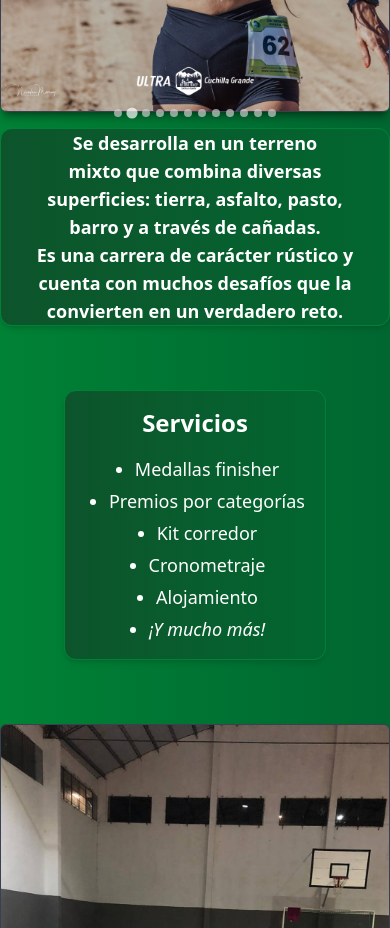
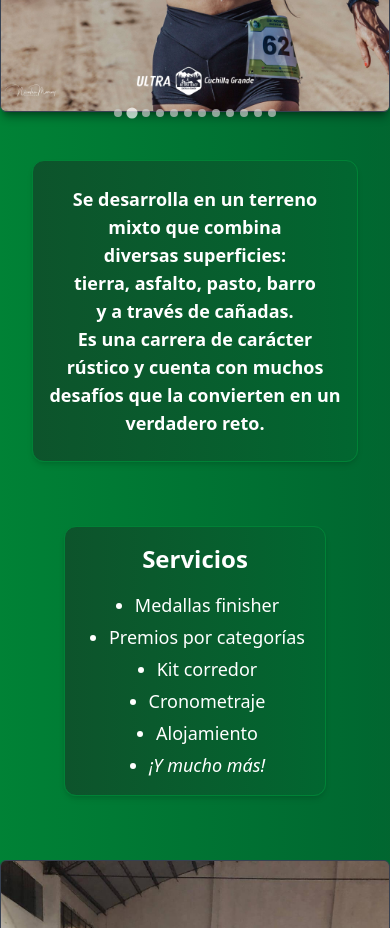
Before and after one commit to BrunoRealan/Ultra-Cuchilla-Grande, a website: page index.html in a window 390 px wide. Shown: the part 2280-3208 px from the top of the page. Drawn offline with nearby package versions, Linux system fonts and the light colour scheme.

Commit message:
Fix (Add margin to p)

```diff
--- a/index.html
+++ b/index.html
@@ -185,7 +185,7 @@
     </section>
     <section>
       <div
-        class="px-4 text-lg text-center text-white border border-green-700 shadow-md py-6m-8 md:m-10 md:p-10 lg:my-20 lg:m-12 lg:mx-24 lg:p-16 lg:text-xl text-balance bg-gradient-to-l from-green-800 to-green-900 rounded-xl">
+        class="px-4 py-6 m-8 text-lg text-center text-white border border-green-700 shadow-md md:m-10 md:p-10 lg:m-12 lg:mx-24 lg:p-16 lg:text-xl text-balance bg-gradient-to-l from-green-800 to-green-900 rounded-xl">
         <p class="font-bold">Se desarrolla en un terreno mixto que combina diversas
           superficies: tierra, asfalto, pasto, barro y a través de cañadas.<br>
           Es una carrera de carácter rústico y cuenta con muchos desafíos
```
Also changed, not shown: css/style.css.
